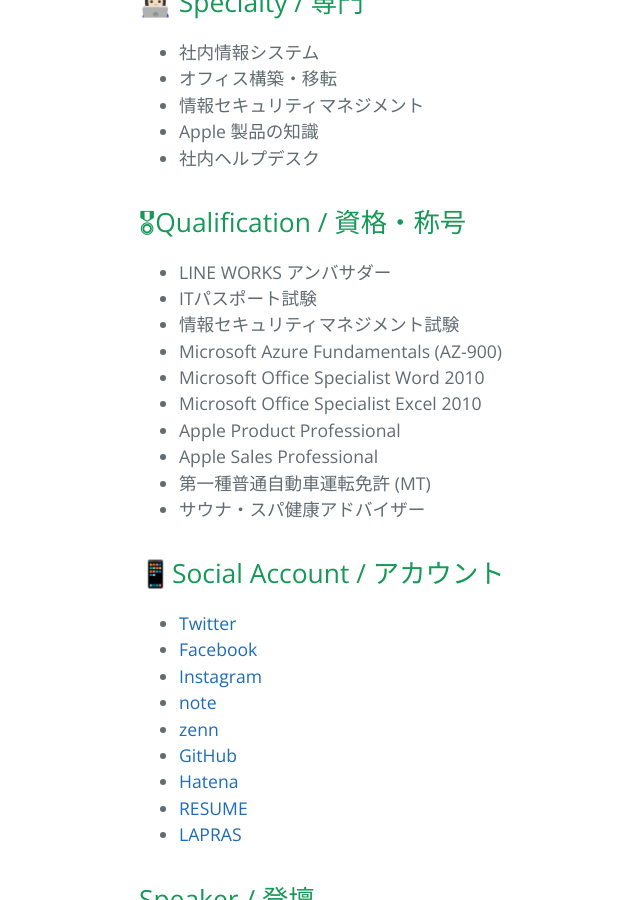
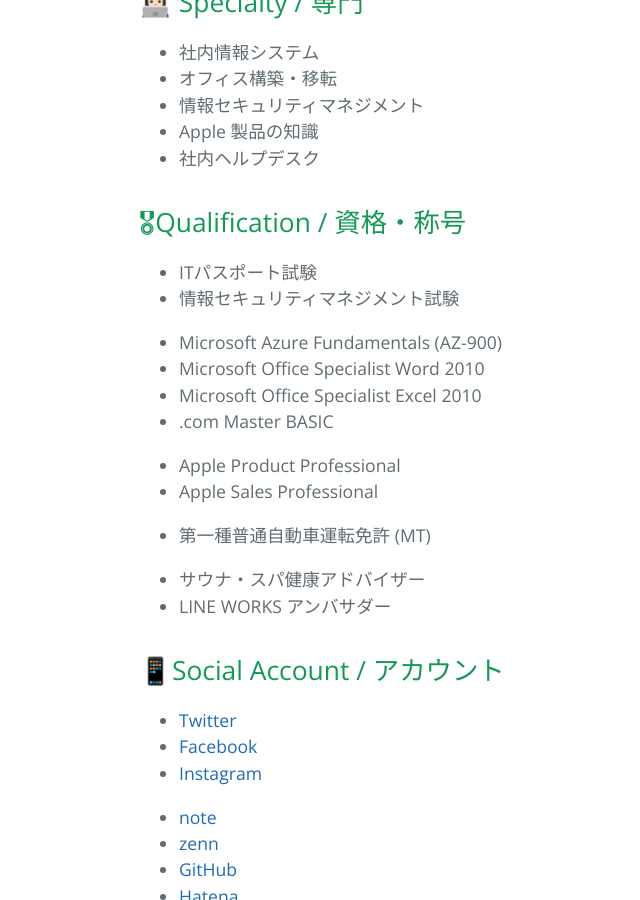
Before and after one commit to rotomx/rotomx.github.io, a Jekyll site: the page built from index.md, in a window 1280 px wide and 900 px high, scrolled down 1281 px. Shown: the whole window, without its empty margins (85-725 px from the left). Built offline with Jekyll 4.4.1, drawn with Linux system fonts in a browser that asks for light colours.

Commit message:
Update index.md

```diff
--- a/index.md
+++ b/index.md
@@ -35,26 +35,39 @@ layout: default
 
 ## 🎖Qualification / 資格・称号
 
-* LINE WORKS アンバサダー
 * ITパスポート試験
 * 情報セキュリティマネジメント試験
+
+
 * Microsoft Azure Fundamentals (AZ-900)
 * Microsoft Office Specialist Word 2010
 * Microsoft Office Specialist Excel 2010
+* .com Master BASIC
+
 * Apple Product Professional
 * Apple Sales Professional
+
+
 * 第一種普通自動車運転免許 (MT)
+
+
 * サウナ・スパ健康アドバイザー
+* LINE WORKS アンバサダー
+
 
 ## 📱Social Account / アカウント
 
 * [Twitter](https://twitter.com/rotomx)
 * [Facebook](https://www.facebook.com/tawa.mkx)
 * [Instagram](https://www.instagram.com/rotomx)
+
+
 * [note](https://note.com/rotomx)
 * [zenn](https://zenn.dev/rotomx)
 * [GitHub](https://github.com/rotomx)
 * [Hatena](https://profile.hatena.ne.jp/rotom)
+
+
 * [RESUME](https://www.resume.id/rotomx)
 * [LAPRAS](https://lapras.com/public/YCWIS7Y)
 
@@ -73,13 +86,16 @@ layout: default
 
 * [Slack ワークフロービルダーでバックオフィス業務をフロー化しよう - 一休.com Developers Blog](https://user-first.ikyu.co.jp/entry/slack-work-flow)
 
+
 * [沖縄にオフィスを作る / Build office in Okinawa - SpeakerDeck](https://speakerdeck.com/rotomx/build-office-in-okinawa)
+
 
 * [「沖縄にオフィスを作る」というテーマで LT しました #corpengr - note](https://note.com/rotomx/n/n773981c831d2)
 * [Mac（MacBook Pro 2020）が Wi-Fi に接続できなくなったときのトラブルシューティング - note](https://note.com/rotomx/n/n54c036e548e7)
 * [Employee Purchase Programで Apple 製品を割引価格で購入する - note](https://note.com/rotomx/n/nccbbf5f442d0)
 * [SaaS の SAML/SSO は Enterprise 以外でも使えると嬉しいという話 - note](https://note.com/rotomx/n/neb7e3cb8b9b7)
 * [Zoom が香港のデータセンターをルーティングしないように設定する - note](https://note.com/rotomx/n/nd63cde9c02e4)
+
 
 * [社内LTで登壇しました - Roto Vox](http://rotomx.hateblo.jp/entry/2018/06/28/%E7%A4%BE%E5%86%85LT%E3%81%A7%E7%99%BB%E5%A3%87%E3%81%97%E3%81%BE%E3%81%97%E3%81%9F)
 * [ 転職します - Roto Vox ](http://rotomx.hateblo.jp/entry/2018/06/19/%E8%BB%A2%E8%81%B7%E3%81%97%E3%81%BE%E3%81%99)
```
